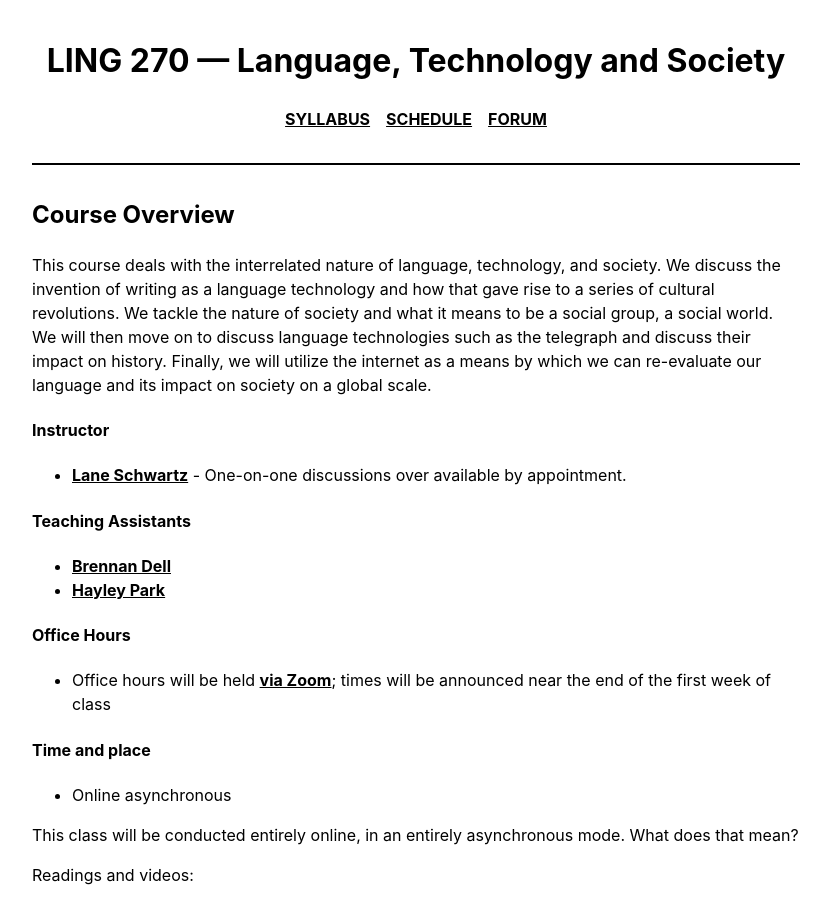
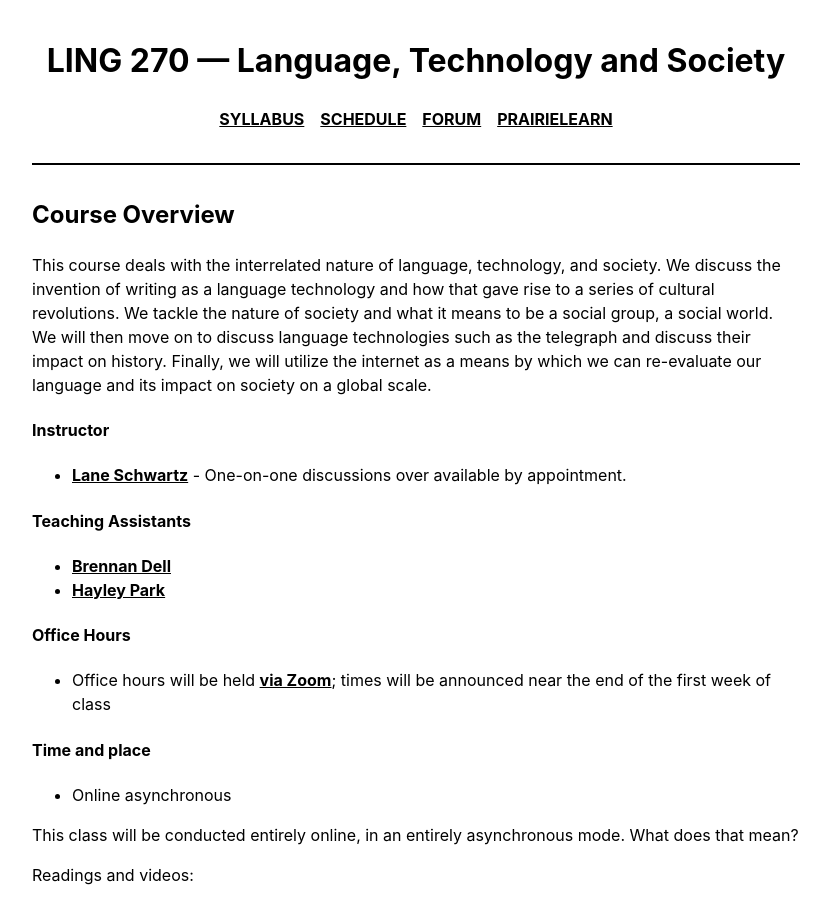
Before and after one commit to Jargonautika/2020-Fall-UIUC-LING270.github.io, a Jekyll site: the page built from index.md, in a window 1280 px wide and 900 px high. Shown: the whole window, without its empty margins (224-1053 px from the left). Built offline with Jekyll 4.4.1, drawn with Linux system fonts in a browser that asks for light colours; our own code applies the rules of GitHub Pages for plain Markdown files.

Commit message:
Add link to PL

```diff
--- a/_includes/navigation.html
+++ b/_includes/navigation.html
@@ -4,5 +4,6 @@
     <li><a href="/" class="dropdown-toggle" data-toggle="dropdown" {% if page.url == "/" %}class="active"{% endif %}>Syllabus</a></li>
     <li><a href="/schedule" {% if page.url == "/schedule" %}class="active"{% endif %}>Schedule</a></li>
     <li><a href="https://campuswire.com/c/G954C73B2">Forum</a></li>
+    <li><a href="https://prairielearn.engr.illinois.edu/pl/course_instance/85223/assessments">PrairieLearn</a></li>
   </ul>
 </nav>
```
